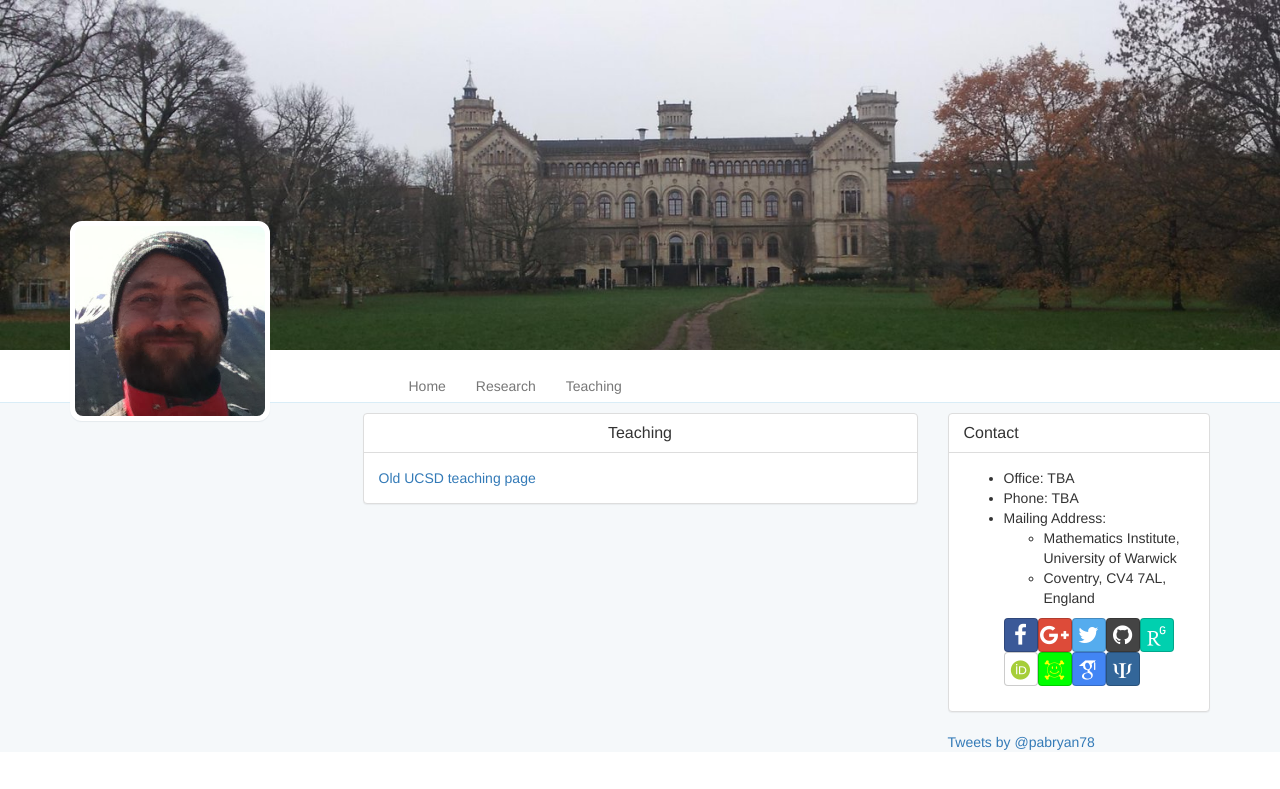
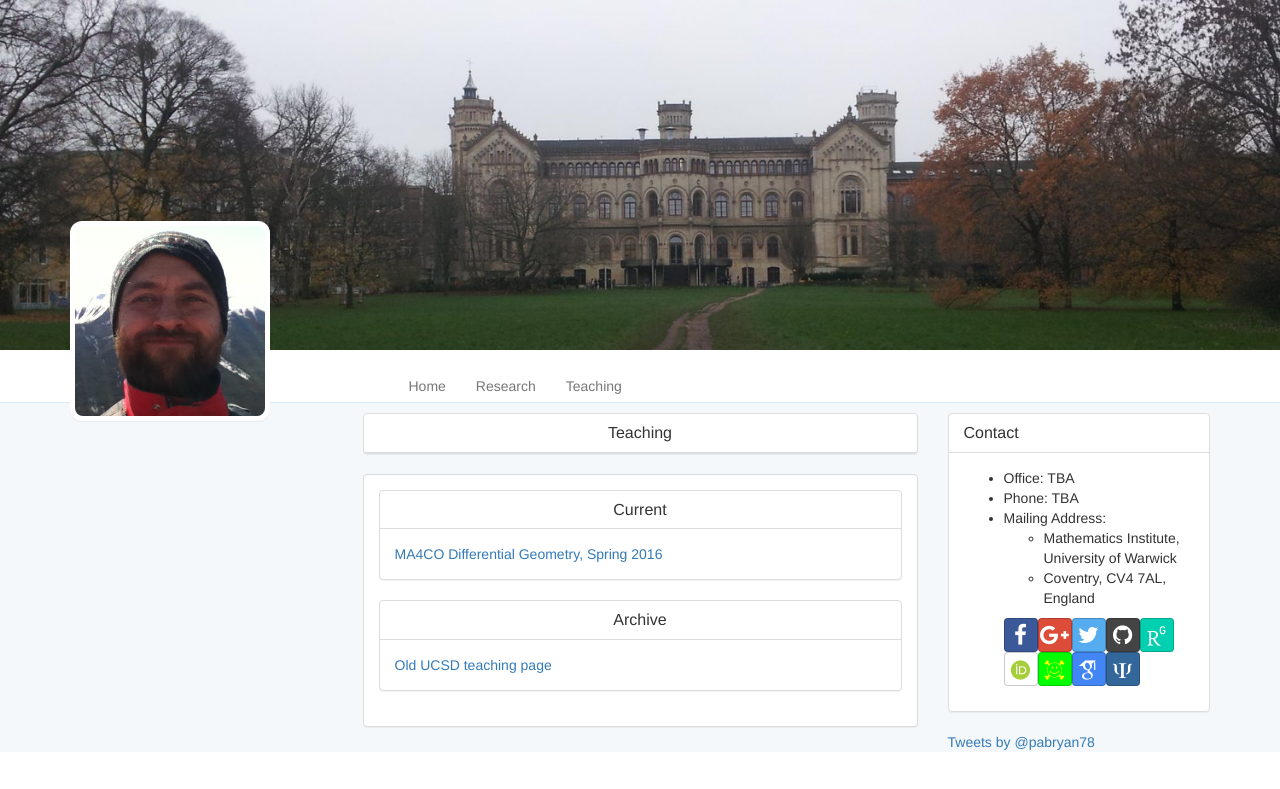
Before and after one commit to pabryan/pabryan.github.io, a Jekyll site: the page built from teaching.html, in a window 1280 px wide. Shown: the top 789 px of the page. Built offline with Jekyll 4.4.1, drawn with Linux system fonts in a browser that asks for light colours; some web fonts are replaced; comment, search, counter and statistics services are not loaded.

Commit message:
Changed page layout to have separate panel for heading.

```diff
--- a/_layouts/page.html
+++ b/_layouts/page.html
@@ -5,10 +5,11 @@ layout: default
 <!-- Main Content -->
 <div class="panel panel-default content-panel">
   <div class="panel-heading">
-    <h3 class="panel-title">
-      {{ page.title }}
-    </h3>
+    <h1 class="panel-title"> {{ page.title }}</h1>
   </div>
+</div>
+
+<div class="panel panel-default content-panel">
   <div class="panel-body">
     {{ content }}
   </div>
--- a/teaching.html
+++ b/teaching.html
@@ -4,4 +4,21 @@ title: Teaching
 description: "Paul Bryan: Mathematician - Teaching"
 ---
 
-<a href="http://www.math.ucsd.edu/~pbryan/">Old UCSD teaching page</a>
+<div class="panel panel-default content-panel">
+  <div class="panel-heading">
+    <h1 class="panel-title">Current</h1>
+  </div>
+  <div class="panel-body">
+    <a href="{{ site.baseurl }}/teaching/ma4c0/">MA4CO Differential Geometry, Spring 2016</a>
+  </div>
+</div>
+
+
+<div class="panel panel-default content-panel">
+  <div class="panel-heading">
+    <h1 class="panel-title">Archive</h1>
+  </div>
+  <div class="panel-body">
+    <a href="http://www.math.ucsd.edu/~pbryan/">Old UCSD teaching page</a>
+  </div>
+</div>
```
